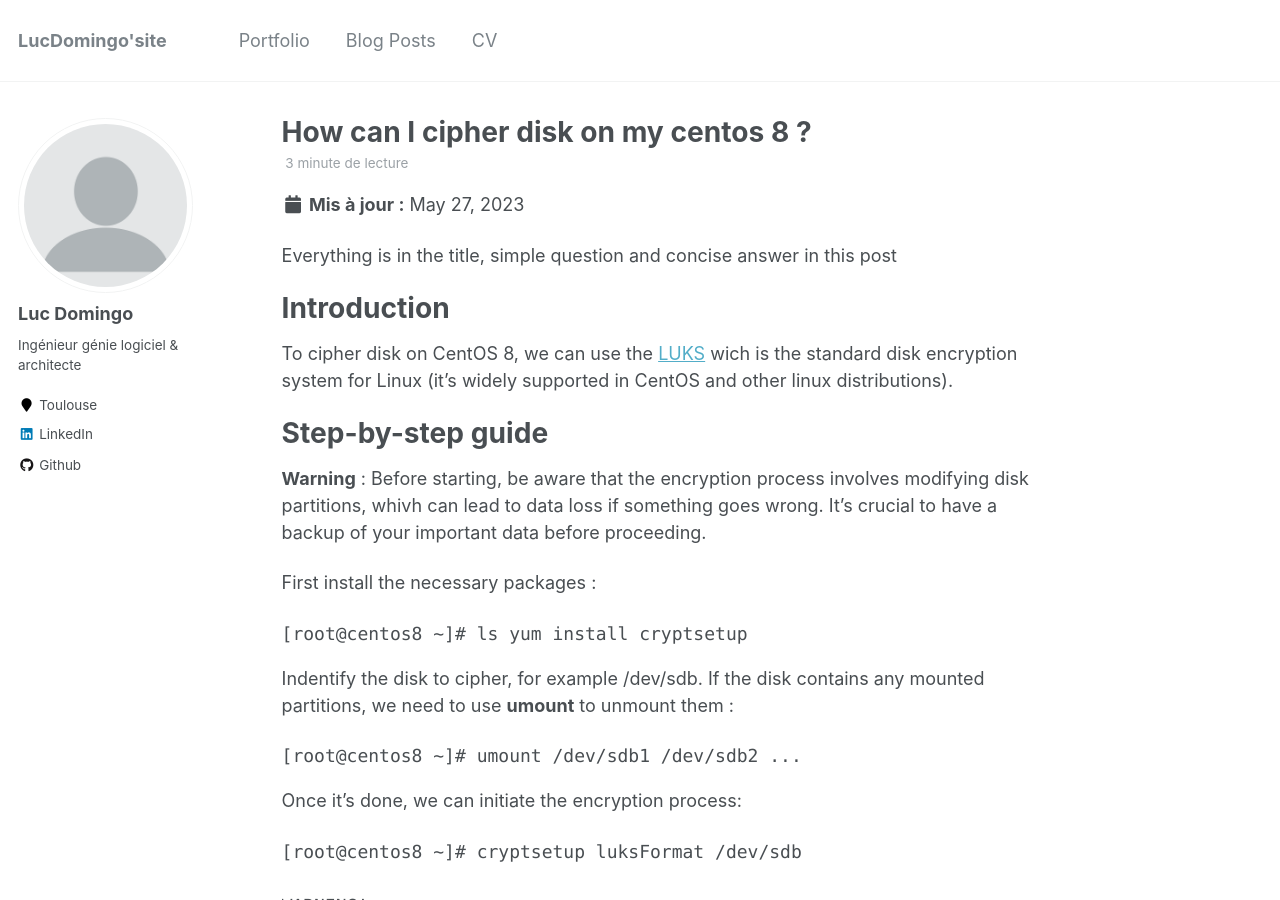
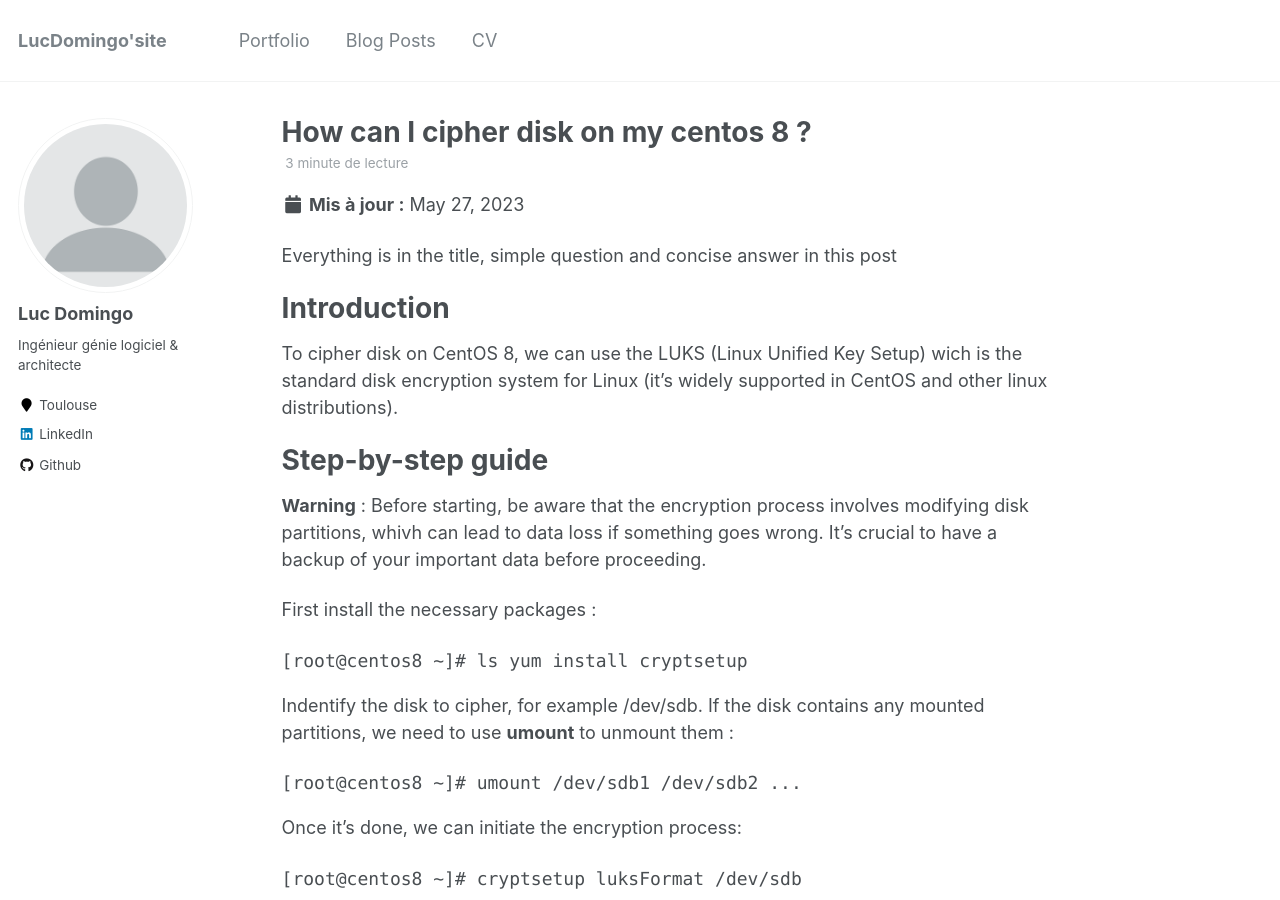
Before and after one commit to LucDomingo/mywebsite, a Jekyll site: the page built from _posts/2022-12-12-ciphering-disk-linux.md, in a window 1280 px wide and 900 px high. Built offline with Jekyll 4.4.1, drawn with Linux system fonts in a browser that asks for light colours.

Commit message:
Update 2022-12-12-ciphering-disk-linux.md

```diff
--- a/_posts/2022-12-12-ciphering-disk-linux.md
+++ b/_posts/2022-12-12-ciphering-disk-linux.md
@@ -12,7 +12,7 @@ Everything is in the title, simple question and concise answer in this post
 
 Introduction
 ======
-To cipher disk on CentOS 8, we can use the [LUKS](Linux Unified Key Setup) wich is the standard disk encryption system for Linux (it's widely supported in CentOS and other linux distributions).
+To cipher disk on CentOS 8, we can use the LUKS (Linux Unified Key Setup) wich is the standard disk encryption system for Linux (it's widely supported in CentOS and other linux distributions).
 
 Step-by-step guide
 ======
```
